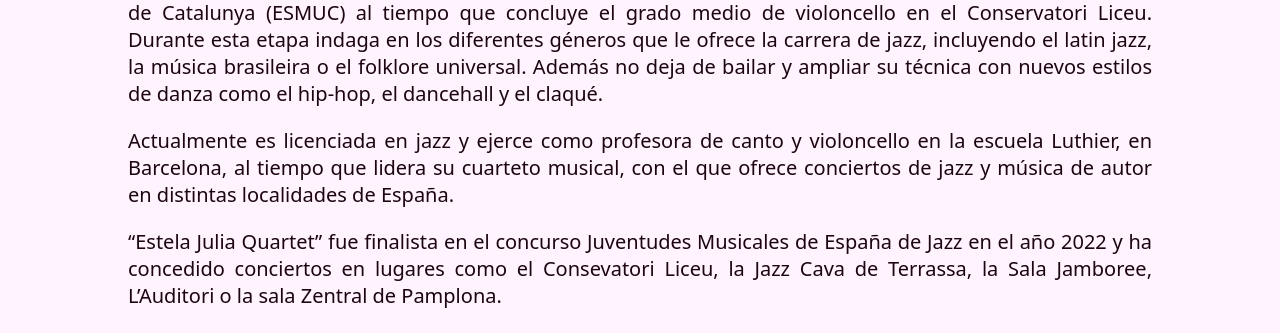
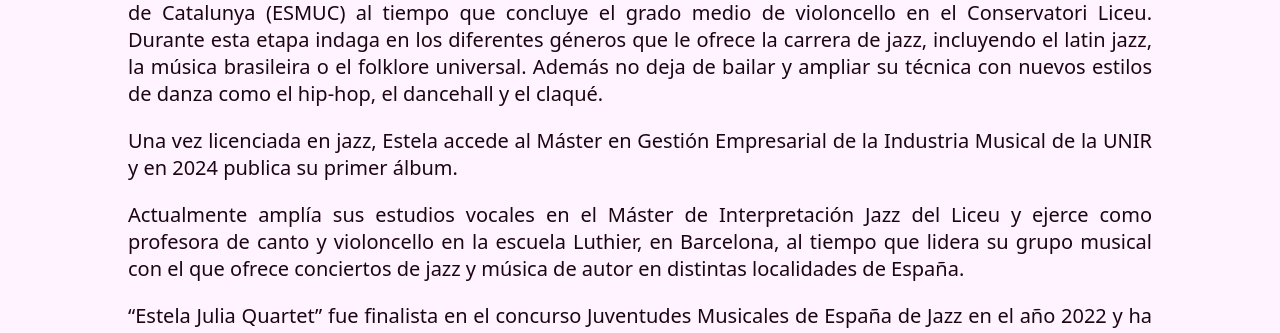
Before and after one commit to MAlexGG/estela-julia, a React (Vite) app: page / in a window 1280 px wide. Shown: the part 1228-1561 px from the top of the page. Built offline with nearby package versions, Linux system fonts and the light colour scheme; no server answers.

Commit message:
bio changed

```diff
--- a/src/pages/home/Home.jsx
+++ b/src/pages/home/Home.jsx
@@ -19,7 +19,8 @@ function Home() {
     Estela comienza su formación en danza clásica y contemporánea con 6 años en la Escuela de Danza de Navarra, y poco tiempo después lo hace también con la danza española y el flamenco. Con 9 años empieza a tomar clases de música y violoncello y a los 14 accede al Conservatorio Profesional de Música Pablo Sarasate para cursar el grado medio de violoncello clásico. Dos años más tarde comienza a formarse en canto lírico en el mismo conservatorio pero su vena improvisativa y algo más moderna la impulsan a indagar en el jazz y el teatro musical, rama escénica que pudo explorar durante 6 años en los campamentos de Beauville Arts, en Francia.
     </p>
     <p className={styles.txtBio}>En el año 2019, tras cursar el Bachillerato de Artes Escénicas, Música y Danza en el instituto Plaza de la Cruz, Estela se traslada a Barcelona para estudiar el grado superior de canto jazz en la Escuela Superior de Música de Catalunya (ESMUC) al tiempo que concluye el grado medio de violoncello en el Conservatori Liceu. Durante esta etapa indaga en los diferentes géneros que le ofrece la carrera de jazz, incluyendo el latin jazz, la música brasileira o el folklore universal. Además no deja de bailar y ampliar su técnica con nuevos estilos de danza como el hip-hop, el dancehall y el claqué.</p>
-    <p className={styles.txtBio}>Actualmente es licenciada en jazz y ejerce como profesora de canto y violoncello en la escuela Luthier, en Barcelona, al tiempo que lidera su cuarteto musical, con el que ofrece conciertos de jazz y música de autor en distintas localidades de España.</p>
+    <p className={styles.txtBio}>Una vez licenciada en jazz, Estela accede al Máster en Gestión Empresarial de la Industria Musical de la UNIR y en 2024 publica su primer álbum.</p>
+    <p className={styles.txtBio}>Actualmente amplía sus estudios vocales en el Máster de Interpretación Jazz del Liceu y ejerce como profesora de canto y violoncello en la escuela Luthier, en Barcelona, al tiempo que lidera su grupo musical con el que ofrece conciertos de jazz y música de autor en distintas localidades de España.</p>
     <p className={styles.txtBio}>“Estela Julia Quartet” fue finalista en el concurso Juventudes Musicales de España de Jazz en el año 2022 y ha concedido conciertos en lugares como el Consevatori Liceu, la Jazz Cava de Terrassa, la Sala Jamboree, L’Auditori o la sala Zentral de Pamplona.</p>
     <h2 id="discografia">DISCOGRAFÍA</h2>
     <div className={styles.ctDisc}>
```
